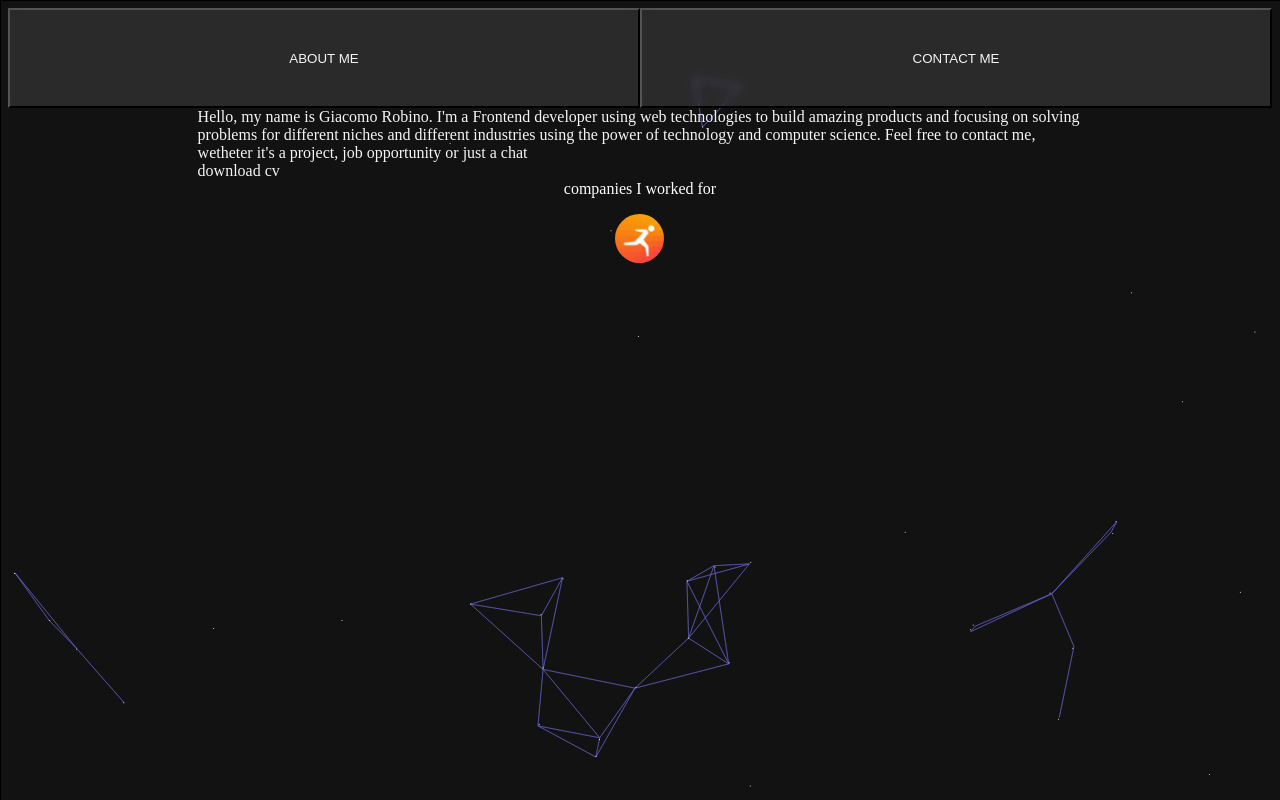
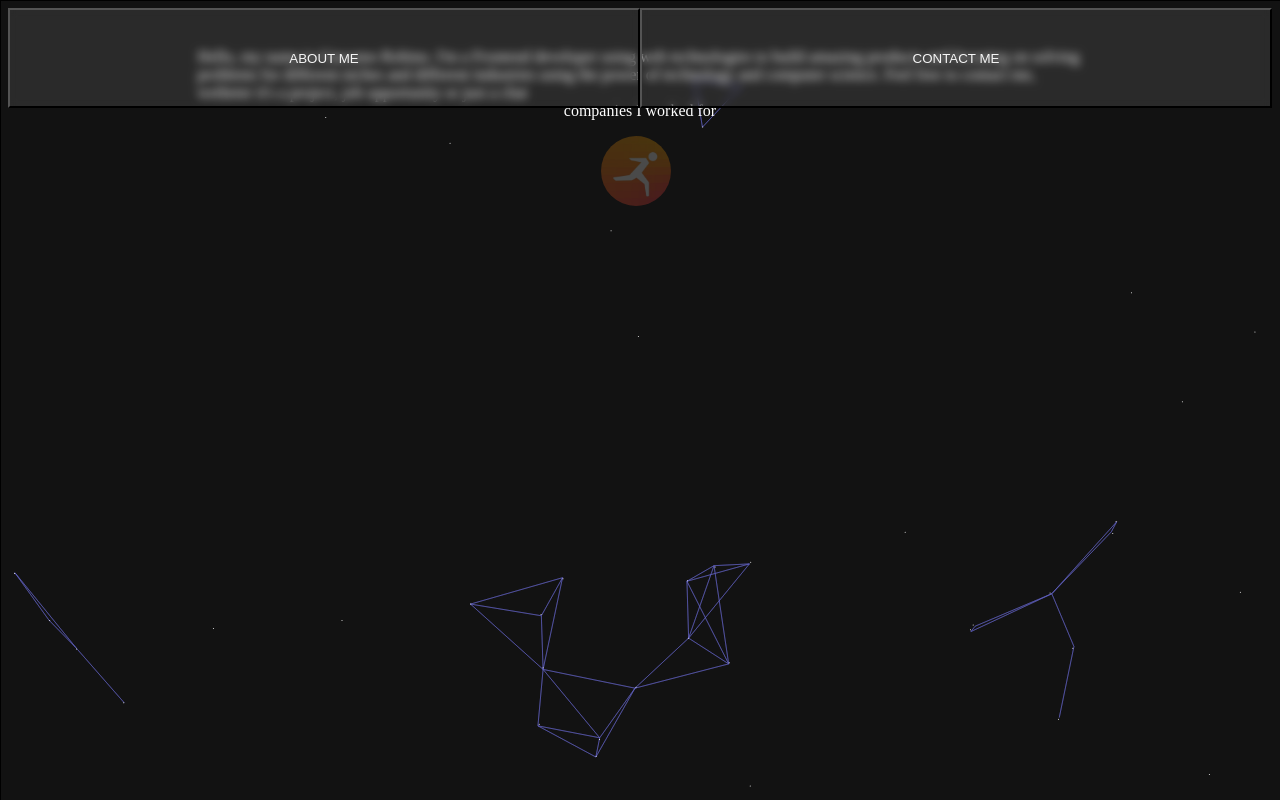
Before and after one commit to GiacomoRobino/fast-portfolio, an Angular app: page / in a window 1280 px wide. Built offline with nearby package versions, Linux system fonts and the light colour scheme.

Commit message:
add translation of initial text between the middle and the top of the page

```diff
--- a/src/app/components/about-me/about-me.component.css
+++ b/src/app/components/about-me/about-me.component.css
@@ -40,3 +40,11 @@
     justify-content: space-evenly;
     align-items: flex-start;
 }
+
+.main-container{
+    height: 100%;
+    width: 100%;
+    display: flex;
+    flex-direction: column;
+    justify-content: center;
+}
--- a/src/app/components/about-me/about-me.component.html
+++ b/src/app/components/about-me/about-me.component.html
@@ -1,9 +1,10 @@
+<div class="main-container">
 <div class="main-text">
   {{ shownText }}
 </div>
-<div class="cv">download cv</div>
+<div *ngIf="step === 2">
+<!--<div class="cv">download cv</div>-->
 <div class="jobs">
-
   <div>
     <div class="jobs-list-container">
       <div class="jobs-list">
@@ -34,3 +35,5 @@
     </div>
   </div>
 </div>
+</div>
+</div>
--- a/src/app/components/about-me/about-me.component.ts
+++ b/src/app/components/about-me/about-me.component.ts
@@ -31,7 +31,8 @@ export class AboutMeComponent implements OnInit {
   @ViewChildren(forwardRef(() => StudyCardComponent))
   studyCards: QueryList<StudyCardComponent> = new QueryList();
   @ViewChildren('jobsHeader') jobsHeader: any = new QueryList();;
-  @ViewChildren('studiesHeader') studiesHeader: any = new QueryList();;
+  @ViewChildren('studiesHeader') studiesHeader: any = new QueryList();
+  public step = 1;
 
   private httpClient: HttpClient;
   private opened = false;
@@ -80,7 +81,7 @@ export class AboutMeComponent implements OnInit {
     });
   }
 
-  writeText(timeToWrite = -1, functionPassed: any = null): any {
+  writeText(timeToWrite = -1): any {
     return new Promise<void>((resolve, reject) => {
       if (timeToWrite === -1) {
         timeToWrite = this.timeToWrite / this.fullText.length;
@@ -106,6 +107,7 @@ export class AboutMeComponent implements OnInit {
           this.writeText(timeToWrite).then(resolve);
         }, timeToWrite);
       } else {
+        this.step = 2;
         resolve();
       }
     });
--- a/src/app/components/about-me/job-card/job-card.component.ts
+++ b/src/app/components/about-me/job-card/job-card.component.ts
@@ -15,8 +15,8 @@ export class JobCardComponent {
     return new Promise<any>((resolve) => {
     setTimeout(() => {
       const tl = gsap.timeline();
-      tl.to(this.image.nativeElement, {duration: 1, width: "50px", height: "50px", ease: Power4.easeOut}).then(resolve);
-    }, index * 1200);
+      tl.to(this.image.nativeElement, {duration: 0.8, opacity: 1, ease: Power4.easeIn}).then(resolve);
+    }, index * 800);
   }
   )
 }
--- a/src/app/components/about-me/study-card/study-card.component.ts
+++ b/src/app/components/about-me/study-card/study-card.component.ts
@@ -16,8 +16,8 @@ export class StudyCardComponent {
     return new Promise<any>((resolve) => {
     setTimeout(() => {
       const tl = gsap.timeline();
-      tl.to(this.image.nativeElement, {duration: 1, width: "50px", height: "50px", ease: Power4.easeOut}).then(resolve);
-    }, index * 1200);
+      tl.to(this.image.nativeElement, {duration: 0.8, opacity: 1, ease: Power4.easeIn}).then(resolve);
+    }, index * 800);
   }
   )
 }
--- a/src/styles.css
+++ b/src/styles.css
@@ -23,7 +23,8 @@
   }
 
 .institution-image{
-    height: 0px;
-    width: 0px;
+    height: 70px;
+    width: 70px;
     border-radius: 50%;
+    opacity: 0;
 }
```
